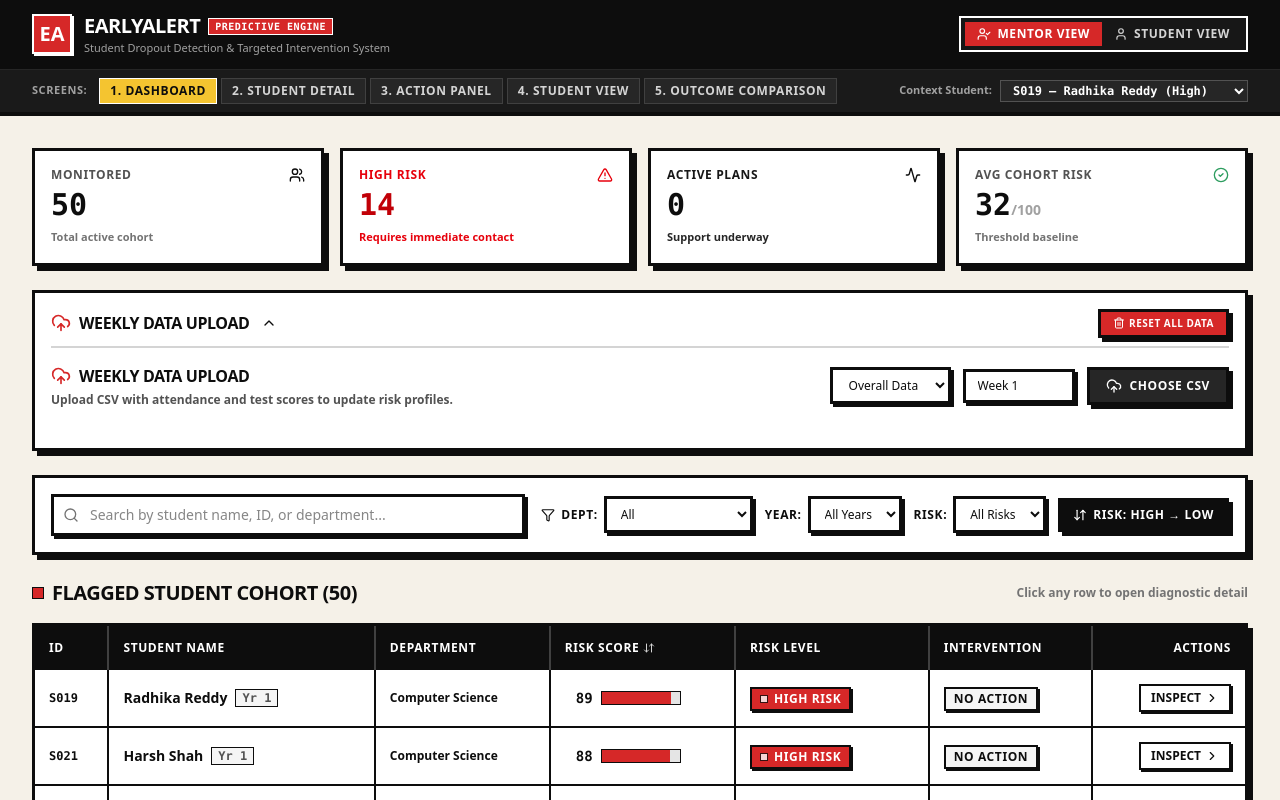
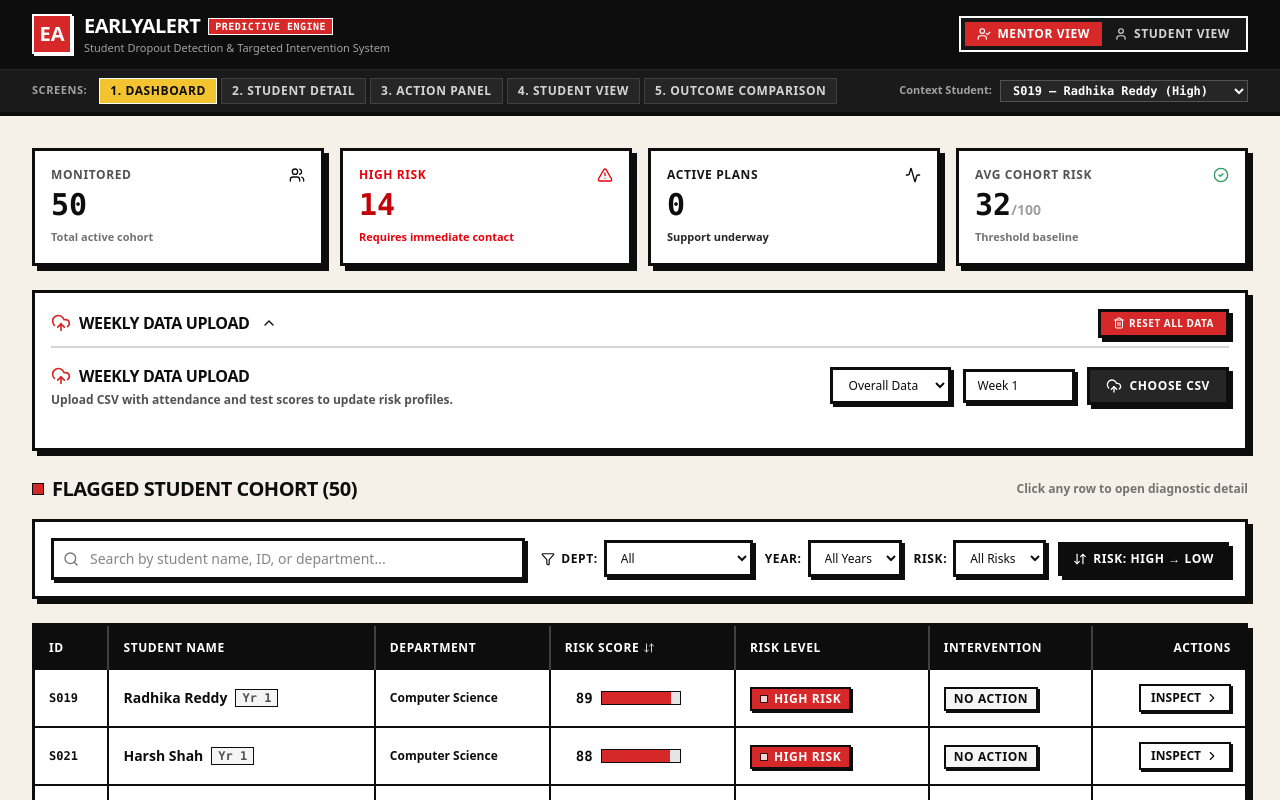
Before and after one commit to aditya44-tech/EarlyAlert, a Next.js app: page / in a window 1280 px wide. Shown: the top 800 px of the page. Built offline with nearby package versions, Linux system fonts and the light colour scheme.

Commit message:
box postioning

```diff
--- /dev/null
+++ b/move_title.js
@@ -0,0 +1,25 @@
+const fs = require('fs');
+
+let content = fs.readFileSync('views/DashboardView.tsx', 'utf8');
+
+const titleBlock = `
+        <div className="flex items-center justify-between mb-4">
+          <h2 className="text-lg md:text-xl font-black uppercase tracking-tight text-[#0D0D0D] flex items-center gap-2">
+            <span className="w-3 h-3 bg-[#D62828] inline-block border border-[#0D0D0D]" />
+            Flagged Student Cohort ({filteredStudents.length})
+          </h2>
+          <span className="text-xs font-bold text-neutral-500">
+            Click any row to open diagnostic detail
+          </span>
+        </div>`;
+
+// 1. Remove the original title block inside the space-y-4 div
+const originalTitleRegex = /\s*<div className="flex items-center justify-between">\s*<h2 className="text-lg md:text-xl font-black uppercase tracking-tight text-\[#0D0D0D\] flex items-center gap-2">\s*<span className="w-3 h-3 bg-\[#D62828\] inline-block border border-\[#0D0D0D\]" \/>\s*Flagged Student Cohort \(\{filteredStudents\.length\}\)\s*<\/h2>\s*<span className="text-xs font-bold text-neutral-500">\s*Click any row to open diagnostic detail\s*<\/span>\s*<\/div>/;
+
+content = content.replace(originalTitleRegex, '');
+
+// 2. Insert the title block before the Filter and Control Bar
+content = content.replace('{/* Filter and Control Bar */}', titleBlock + '\n\n      {/* Filter and Control Bar */}');
+
+fs.writeFileSync('views/DashboardView.tsx', content);
+console.log('Title moved successfully.');
--- a/views/DashboardView.tsx
+++ b/views/DashboardView.tsx
@@ -406,6 +406,17 @@ export const DashboardView: React.FC<DashboardViewProps> = ({
         )}
       </div>
 
+
+        <div className="flex items-center justify-between mb-4">
+          <h2 className="text-lg md:text-xl font-black uppercase tracking-tight text-[#0D0D0D] flex items-center gap-2">
+            <span className="w-3 h-3 bg-[#D62828] inline-block border border-[#0D0D0D]" />
+            Flagged Student Cohort ({filteredStudents.length})
+          </h2>
+          <span className="text-xs font-bold text-neutral-500">
+            Click any row to open diagnostic detail
+          </span>
+        </div>
+
       {/* Filter and Control Bar */}
       <div className="neo-card p-4 bg-white">
         <div className="flex flex-col lg:flex-row lg:items-center justify-between gap-4">
@@ -602,15 +613,6 @@ export const DashboardView: React.FC<DashboardViewProps> = ({
 
       {/* Main Student Data Table (Desktop) & Card List (Mobile) */}
       <div className="space-y-4">
-        <div className="flex items-center justify-between">
-          <h2 className="text-lg md:text-xl font-black uppercase tracking-tight text-[#0D0D0D] flex items-center gap-2">
-            <span className="w-3 h-3 bg-[#D62828] inline-block border border-[#0D0D0D]" />
-            Flagged Student Cohort ({filteredStudents.length})
-          </h2>
-          <span className="text-xs font-bold text-neutral-500">
-            Click any row to open diagnostic detail
-          </span>
-        </div>
 
         {filteredStudents.length === 0 ? (
           <div className="neo-card p-10 text-center bg-white">
```
Also changed, not shown: 1 other file (tests, documents, lock files or other folders).
